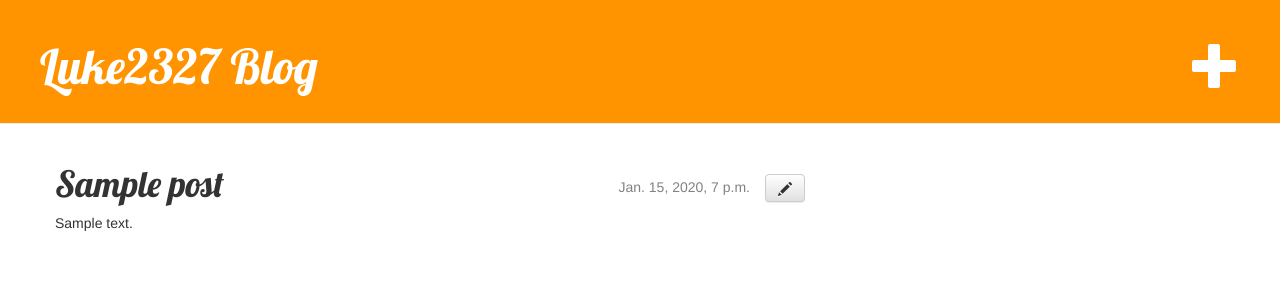
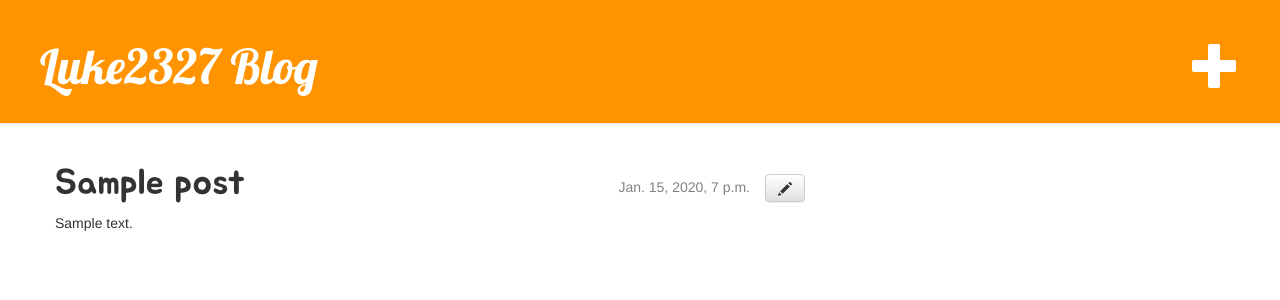
Before and after one commit to luke2327/env_my-first-blog, a Django app: page /post/1/ in a window 1280 px wide. Shown: the top 300 px of the page. Run offline with Django 3.2, Linux system fonts and the light colour scheme; tables that the repository leaves empty hold one stand-in row (values such as "Sample post"); some libraries are stand-ins or nearby versions.

Commit message:
Post_list, Post_detail Font Modified.

```diff
--- a/blog/static/css/blog.css
+++ b/blog/static/css/blog.css
@@ -1,6 +1,6 @@
 h1 a {
     color: #FCA205;
-    font-family: 'Lobster';
+    /* font-family: 'Nanum Pen Script', serif; */
 }
 .page-header {
     background-color: #ff9400;
@@ -58,3 +58,7 @@ h1, h2, h3, h4 {
   float: right;
   padding-right: 20px;
 }
+
+#title_detail{
+  font-family: 'Jua', sans-serif;
+}
--- a/blog/templates/blog/base.html
+++ b/blog/templates/blog/base.html
@@ -12,8 +12,9 @@
         <meta property="og:image-type" content="image/png">
         <link rel="stylesheet" href="//maxcdn.bootstrapcdn.com/bootstrap/3.2.0/css/bootstrap.min.css">
         <link rel="stylesheet" href="//maxcdn.bootstrapcdn.com/bootstrap/3.2.0/css/bootstrap-theme.min.css">
+        <link rel="stylesheet" href="{% static 'css/blog.css' %}">
+        <link rel="stylesheet" href="https://fonts.googleapis.com/css?family=Jua">
         <link href='//fonts.googleapis.com/css?family=Lobster&subset=latin,latin-ext' rel='stylesheet' type='text/css'>
-        <link rel="stylesheet" href="{% static 'css/blog.css' %}">
     </head>
     <body>
         <div class="page-header">
--- a/blog/templates/blog/post_detail.html
+++ b/blog/templates/blog/post_detail.html
@@ -8,7 +8,7 @@
             </div>
         {% endif %} -->
         <!-- <a class="btn btn-default" href="{% url 'post_edit' pk=post.pk %}"><span class="glyphicon glyphicon-pencil"></span></a> -->
-        <h1 style="display:inline-block;">{{ post.title }}</h1>        {% if post.published_date %}
+        <h1 id="title_detail" style="display:inline-block;">{{ post.title }}</h1>        {% if post.published_date %}
                     <div class="date" style="margin-left: 20%">
                         {{ post.published_date }}<a style="margin-left: 15px;" class="btn btn-default" href="{% url 'post_edit' pk=post.pk %}"><span class="glyphicon glyphicon-pencil"></span></a>
                     </div>
--- a/blog/templates/blog/post_list.html
+++ b/blog/templates/blog/post_list.html
@@ -6,7 +6,7 @@
             <!-- <div class="date">
                 {{ post.published_date }}
             </div> -->
-            <h1><a href="{% url 'post_detail' pk=post.pk %}">{{ post.title }}</a></h1>
+            <h1 id="title_detail"><a href="{% url 'post_detail' pk=post.pk %}">{{ post.title }}</a></h1>
             <p>{{ post.text|linebreaksbr }}</p>
             <div style="color: #828282;">
               <br>
```
